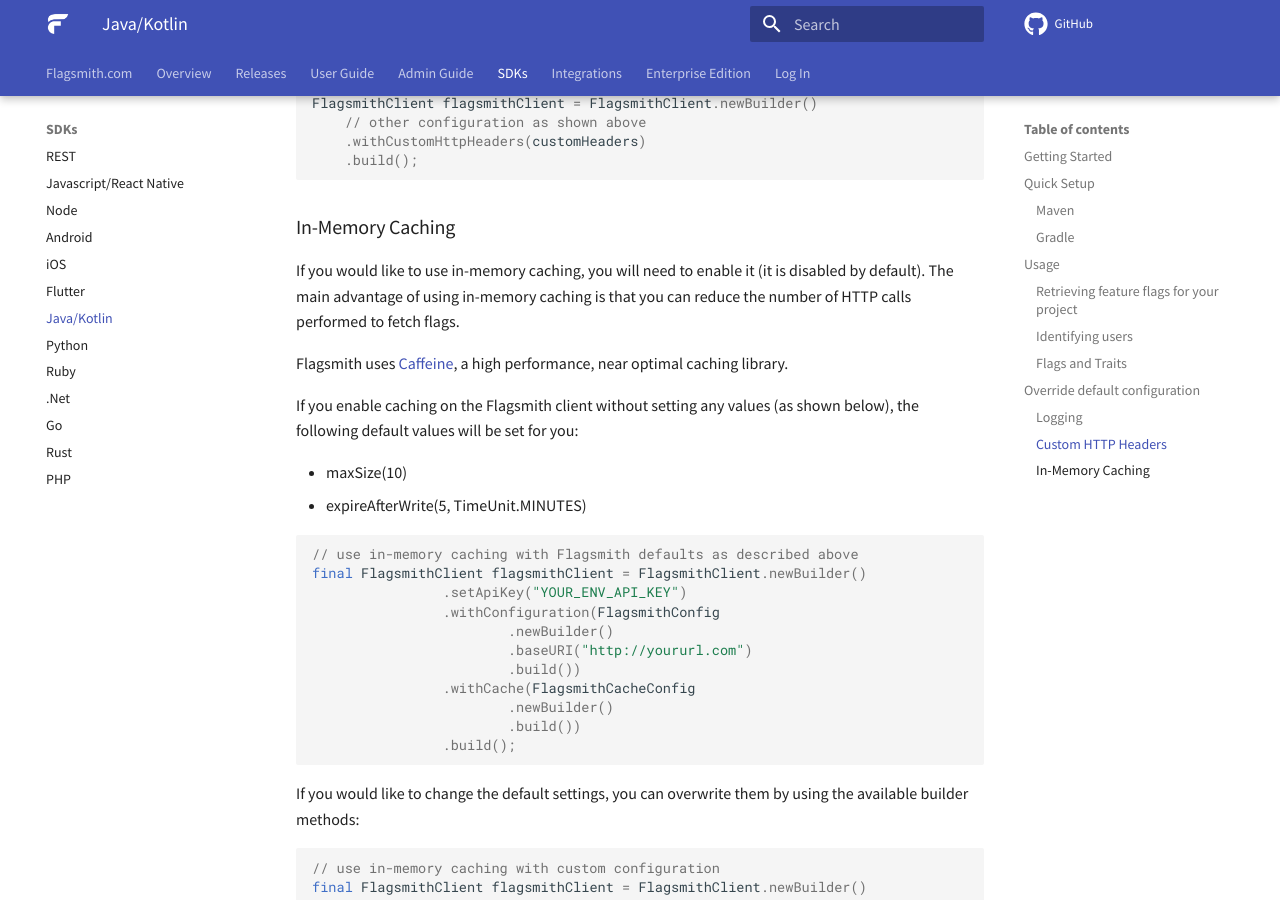
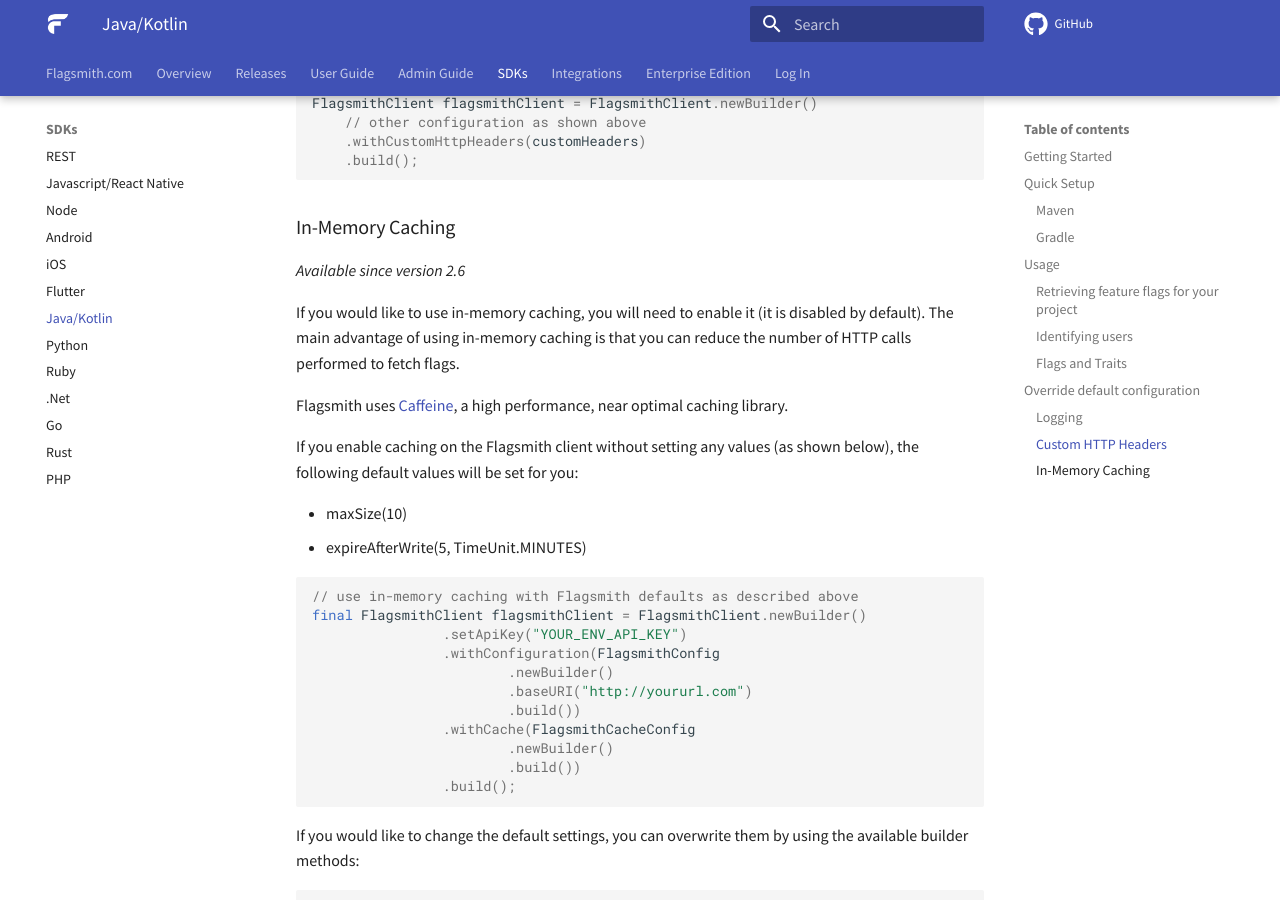
Before and after one commit to Flagsmith/flagsmith-docs, an MkDocs documentation site: the page built from docs/clients/java.md, in a window 1280 px wide and 900 px high, scrolled down 4299 px. Built offline with MkDocs 1.6.1 and Material for MkDocs 9.7.7, drawn with Linux system fonts in a browser that asks for light colours; comment, search, counter and statistics services are not loaded.

Commit message:
Add minimum version for Java caching

```diff
--- a/docs/clients/java.md
+++ b/docs/clients/java.md
@@ -223,6 +223,8 @@ FlagsmithClient flagsmithClient = FlagsmithClient.newBuilder()
 
 ### In-Memory Caching
 
+*Available since version 2.6*
+
 If you would like to use in-memory caching, you will need to enable it (it is disabled by default).
 The main advantage of using in-memory caching is that you can reduce the number of HTTP calls performed to fetch flags.
 
```
